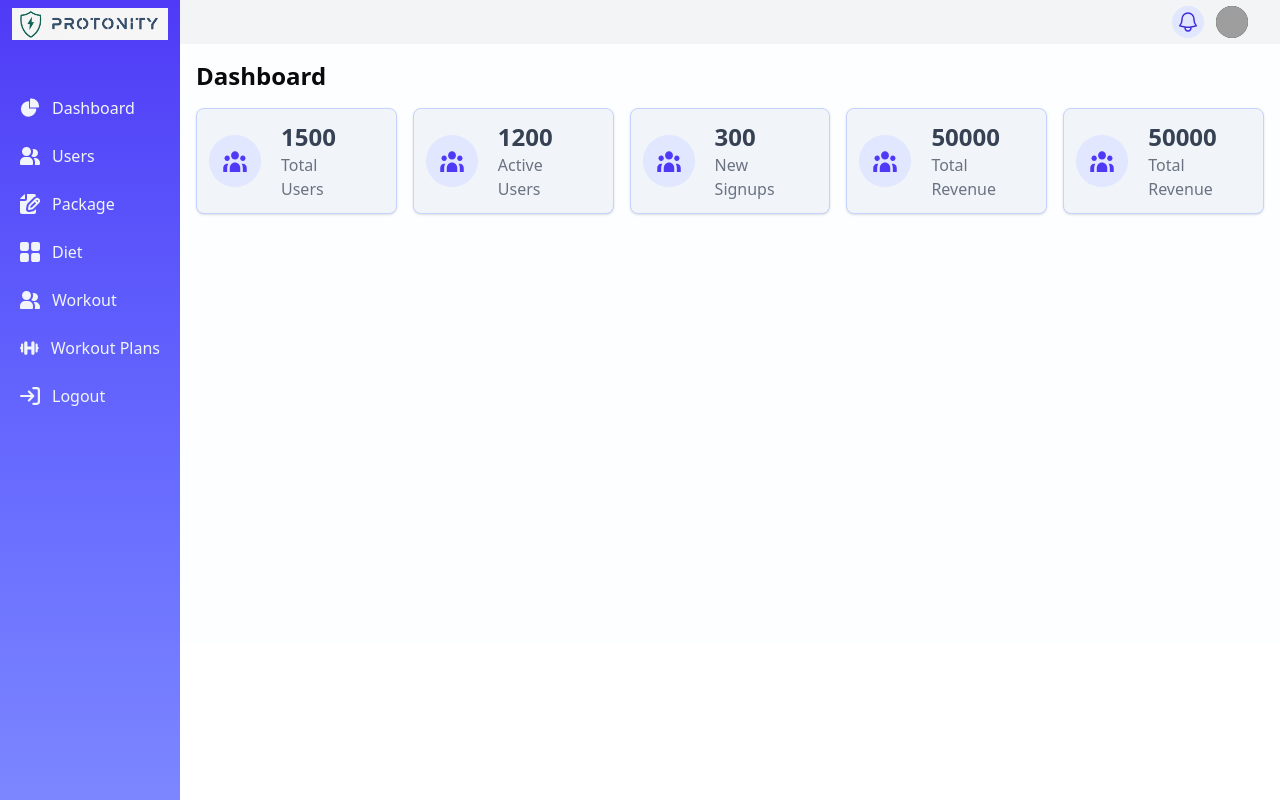
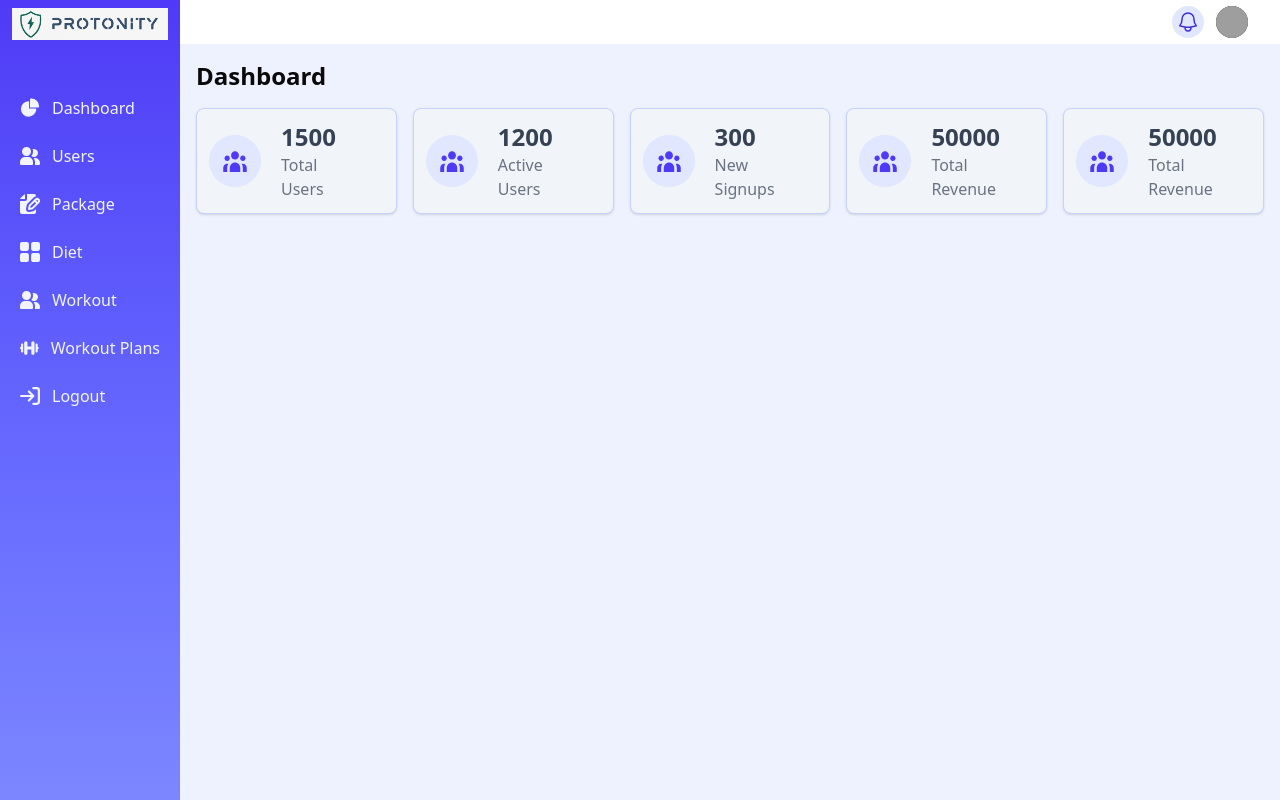
Before and after one commit to nitinramrathod/trainzo, a Next.js app: page /dashboard in a window 1280 px wide. Built offline with nearby package versions, Linux system fonts and the light colour scheme; grey boxes are pictures that could not be loaded.

Commit message:
Create page changes added

```diff
--- a/src/app/(admin)/dashboard/layout.tsx
+++ b/src/app/(admin)/dashboard/layout.tsx
@@ -9,11 +9,11 @@ interface LayoutProps {
 const DashboardLayout: React.FC<LayoutProps> = ({ children }) => {
     return (
         <div>
-            <div className="flex">
-                <SideBar></SideBar>
-                <main className='flex-1'>
+            <div className="flex min-h-screen ">
+                <SideBar/>
+                <main className='flex-1 flex flex-col'>
                     <Header/>
-                    <div className='p-4 bg-[#fcfeff] min-h-[600px]'>
+                    <div className='p-4 bg-indigo-50 flex-1 overflow-y-auto'>
                     {children}
                     </div>
                 </main>
--- a/src/app/(admin)/dashboard/packages/create/page.tsx
+++ b/src/app/(admin)/dashboard/packages/create/page.tsx
@@ -113,7 +113,7 @@ const CreateUser = ({ data }: any) => {
 
     return (
         <div>
-            <div className='p-4'>
+            <div>
                 <PageHeader onClick={gotoList} button_text="Back to List" title='Create Package' />
                 <div className='bg-gray-200 py-8 px-5 rounded-md'>
 
--- a/src/app/(admin)/dashboard/workout-plans/create/page.tsx
+++ b/src/app/(admin)/dashboard/workout-plans/create/page.tsx
@@ -150,7 +150,7 @@ const CreateUser = ({ data }: any) => {
 
     return (
         <div>
-            <div className='p-4'>
+            <div>
                 <PageHeader onClick={gotoList} button_text="Back to List" title='Create Plan' />
                 <div className='bg-gray-200 py-8 px-5 rounded-md'>
 
--- a/src/app/(admin)/dashboard/workouts/create/page.tsx
+++ b/src/app/(admin)/dashboard/workouts/create/page.tsx
@@ -91,7 +91,7 @@ const CreateUser = ({ data }: any) => {
 
     return (
         <div>
-            <div className='p-4'>
+            <div>
                 <PageHeader onClick={gotoList} button_text="Back to List" title='Create Workout' />
                 <div className='bg-gray-200 py-8 px-5 rounded-md'>
 
--- a/src/components/Header.tsx
+++ b/src/components/Header.tsx
@@ -1,7 +1,7 @@
 import React from 'react'
 
 const Header = () => {
-    return (<nav className="bg-gray-100 dark:bg-gray-800">
+    return (<nav className="bg-white dark:bg-gray-800">
         <div className="mx-auto max-w-7xl px-2 sm:px-6 lg:px-8">
             <div className="relative flex h-11 items-center justify-end">
 
--- a/src/components/packages/PackageDetail.tsx
+++ b/src/components/packages/PackageDetail.tsx
@@ -118,7 +118,7 @@ const PackageDetail = ({ data }: any) => {
 
     return (
         <div>
-            <div className='p-4'>
+            <div>
                 <PageHeader onClick={gotoList} button_text="Back to List" title={isEdit?'Update Package' :'create Package'} />
                 <div className='bg-gray-200 py-8 px-5 rounded-md'>
 
--- a/src/components/user/UserDetail.tsx
+++ b/src/components/user/UserDetail.tsx
@@ -119,9 +119,9 @@ function UserDetail({data}:any) {
 
     return (
         <div>
-            <div className='p-4'>
+            <div>
                 <PageHeader onClick={gotoList} button_text="Back to List" title='Create User' />
-                <div className='bg-gray-200 py-8 px-5 rounded-md'>
+                <div className='bg-white shadow-md py-8 px-5 rounded-md'>
 
                     <div className="grid grid-cols-3  gap-x-5 gap-y-4">
                         <Input
```
